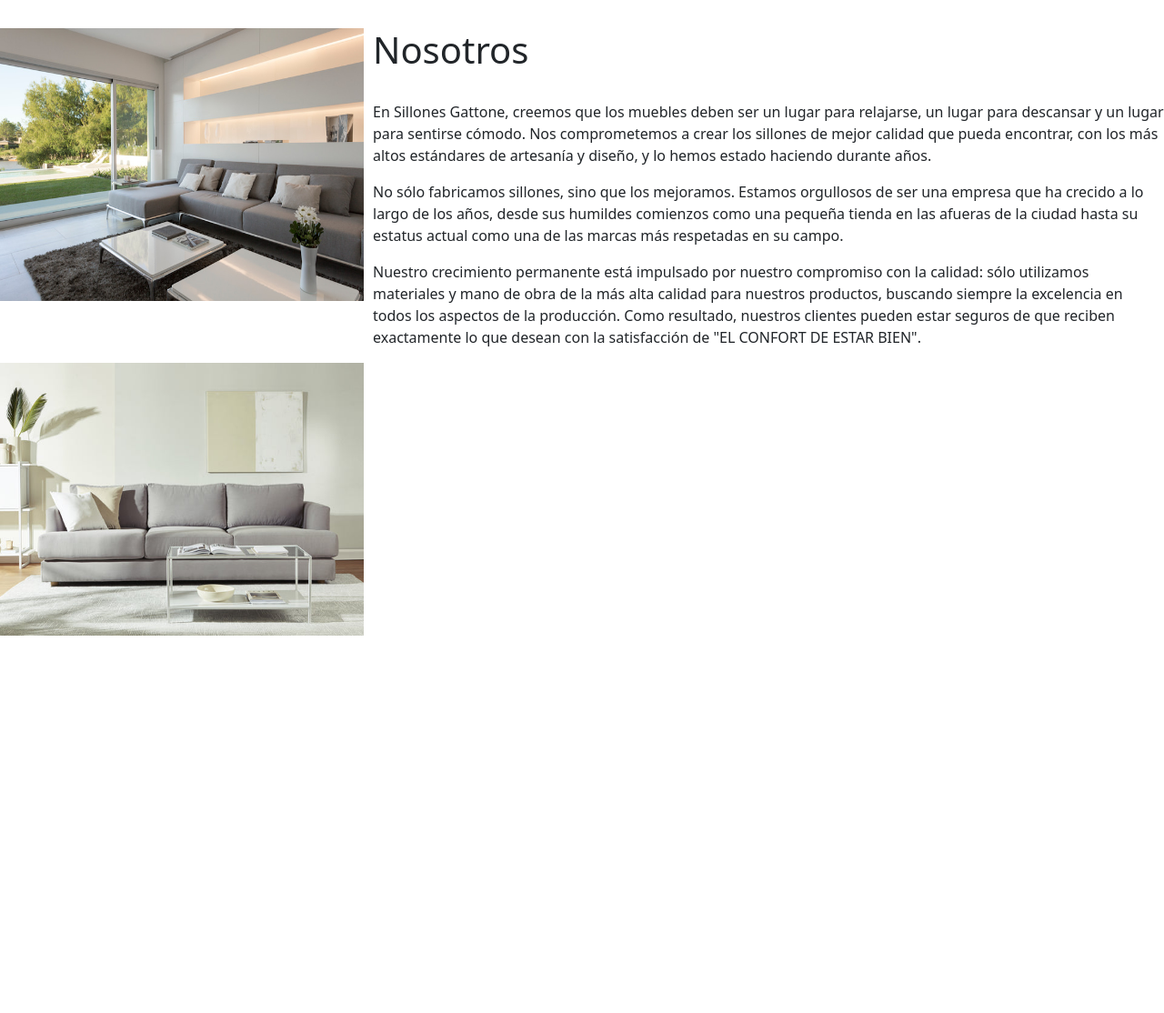
After one commit to gastonburela/gattone, a Django app: page /WebFinal/nosotros/ in a window 1280 px wide. The commit adds this page. Shown: the part 643-1757 px from the top of the page at 91% size. Run offline with Django 4.2, Linux system fonts and the light colour scheme; some libraries are stand-ins or nearby versions.

Commit message:
seccion empresa about us

```diff
--- a/WebFinal/templates/inicio.html
+++ b/WebFinal/templates/inicio.html
@@ -38,6 +38,7 @@
                         {% endif %}
                         <li class="nav-item"><a class="nav-link" href="{% url 'lista_productos' %}">Productos</a></li>
                         <li class="nav-item"><a class="nav-link" href="{% url 'contactenos' %}">Contactenos</a></li>
+                        <li class="nav-item"><a class="nav-link" href="{% url 'nosotros' %}">Empresa</a></li>
 
                         {% if request.user.is_authenticated %}
                             <li class="nav-item">
@@ -91,7 +92,7 @@
         <!-- Bootstrap core JS-->
         <script src="https://cdn.jsdelivr.net/npm/bootstrap@5.1.3/dist/js/bootstrap.bundle.min.js"></script>
         <!-- Core theme JS-->
-        <script src="js/scripts.js"></script>
+        <script src="{% static 'WebFinal/js/scripts.js' %}"></script>
 
     <script src="https://code.jquery.com/jquery-3.3.1.slim.min.js" integrity="sha384-q8i/X+965DzO0rT7abK41JStQIAqVgRVzpbzo5smXKp4YfRvH+8abtTE1Pi6jizo" crossorigin="anonymous"></script>
     <script src="https://cdn.jsdelivr.net/npm/popper.js@1.14.7/dist/umd/popper.min.js" integrity="sha384-UO2eT0CpHqdSJQ6hJty5KVphtPhzWj9WO1clHTMGa3JDZwrnQq4sF86dIHNDz0W1" crossorigin="anonymous"></script>
--- /dev/null
+++ b/WebFinal/templates/nosotros.html
@@ -0,0 +1,39 @@
+{% extends 'inicio.html' %}
+
+{% load static %}
+
+{% block secciones %}
+    <style>
+        .contenedor {
+            display: flex;
+        }
+
+        .text {
+            padding-left: 10px;
+
+        }
+    </style>
+
+    <h1>
+
+        </h1></br>
+
+
+        <div class="contenedor">
+    <img src="{% static 'imagen4.jpg' %}"  width="400" height="300" />
+
+
+        <div class="text">
+            <h1>
+        Nosotros
+        </h1></br> <p>En Sillones Gattone, creemos que los muebles deben ser un lugar para relajarse, un lugar para descansar y un lugar para sentirse cómodo. Nos comprometemos a crear los sillones de mejor calidad que pueda encontrar, con los más altos estándares de artesanía y diseño, y lo hemos estado haciendo durante años.
+        </p>
+        <p>No sólo fabricamos sillones, sino que los mejoramos. Estamos orgullosos de ser una empresa que ha crecido a lo largo de los años, desde sus humildes comienzos como una pequeña tienda en las afueras de la ciudad hasta su estatus actual como una de las marcas más respetadas en su campo.
+        </p>
+        <p>Nuestro crecimiento permanente está impulsado por nuestro compromiso con la calidad: sólo utilizamos materiales y mano de obra de la más alta calidad para nuestros productos, buscando siempre la excelencia en todos los aspectos de la producción. Como resultado, nuestros clientes pueden estar seguros de que reciben exactamente lo que desean con la satisfacción de "EL CONFORT DE ESTAR BIEN".
+        </p></div>
+
+    </div>
+    <img src="{% static 'magen5.jpg' %}"  width="400" height="300" />
+
+{% endblock %}
--- a/WebFinal/urls.py
+++ b/WebFinal/urls.py
@@ -57,4 +57,5 @@ urlpatterns = [
     path('buscar_cliente_venta/', BuscaClienteVenta.as_view(), name='buscarclienteventa'),
     path('exito_venta/', exitoventas, name='exitoventa'),
     path('contacto/', form_contacto, name='contactenos'),
+    path('nosotros/', nosotros, name='nosotros'),
 ]
--- a/WebFinal/views.py
+++ b/WebFinal/views.py
@@ -523,3 +523,10 @@ def form_contacto(request):
         return render(request, 'exito_contacto.html')#, {'url': avatar.imagen.url})
 
     return render(request, 'formulario_contacto.html')#, {'url': avatar.imagen.url})
+
+def nosotros(request):
+    try:
+        avatar = Avatar.objects.get(user=request.user)
+        return render(request, 'nosotros.html', {'url': avatar.imagen.url})
+    except:
+       return render(request, 'nosotros.html')
```
Also changed, not shown: WebFinal/static/imagen4.jpg (added), WebFinal/static/magen5.jpg (added).
